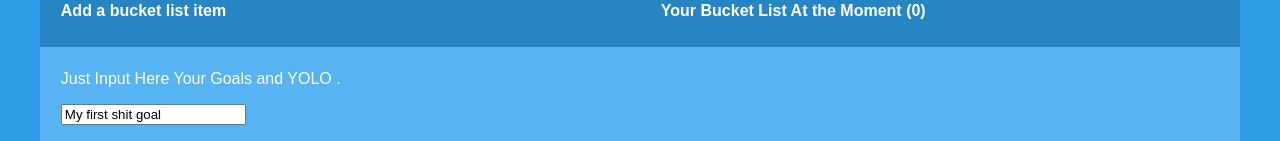
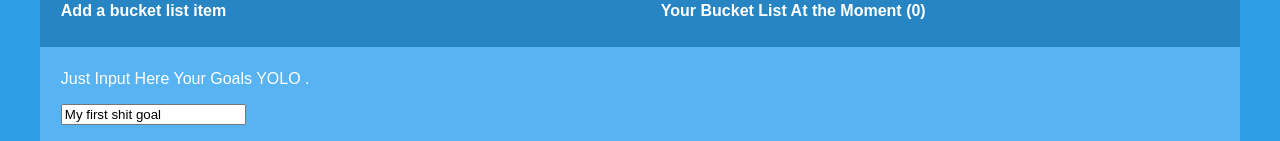
Before and after one commit to alzekiel09/Angular5-GitHub-Pages, an Angular app: page / in a window 1280 px wide. Shown: the part 126-267 px from the top of the page. Built offline with nearby package versions, Linux system fonts and the light colour scheme; a web font is replaced by a local one.

Commit message:
adjustments

```diff
--- a/src/app/home/home.component.html
+++ b/src/app/home/home.component.html
@@ -10,9 +10,9 @@
 
 <div class="container color-light">
 	<div class="col">
-		<p class="sm">Just Input Here Your Goals and YOLO .</p>
+		<p class="sm">Just Input Here Your Goals YOLO .</p>
 		<form>
-			<input type="text" class="txt" name="item" placeholder="input here"[(ngModel)]="goalText">
+			<input type="text" class="txt" name="item" placeholder="Input Your Goals Here!"[(ngModel)]="goalText">
 			<br><br>
 			<input type="submit" class="btn" [value]="btnText" (click)="addItem()">
 		</form>
```
